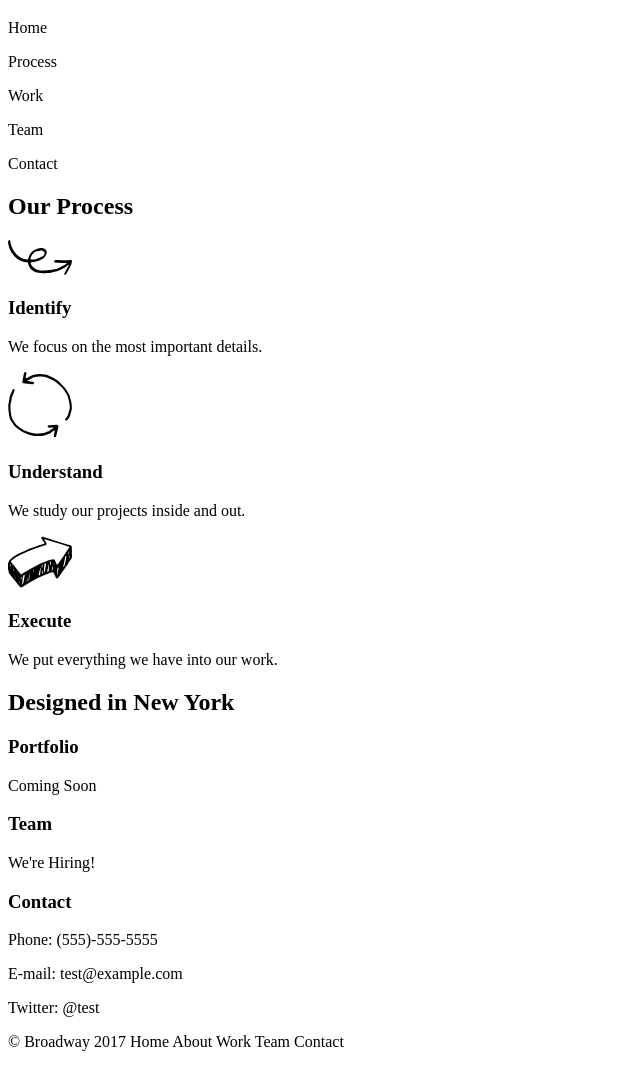
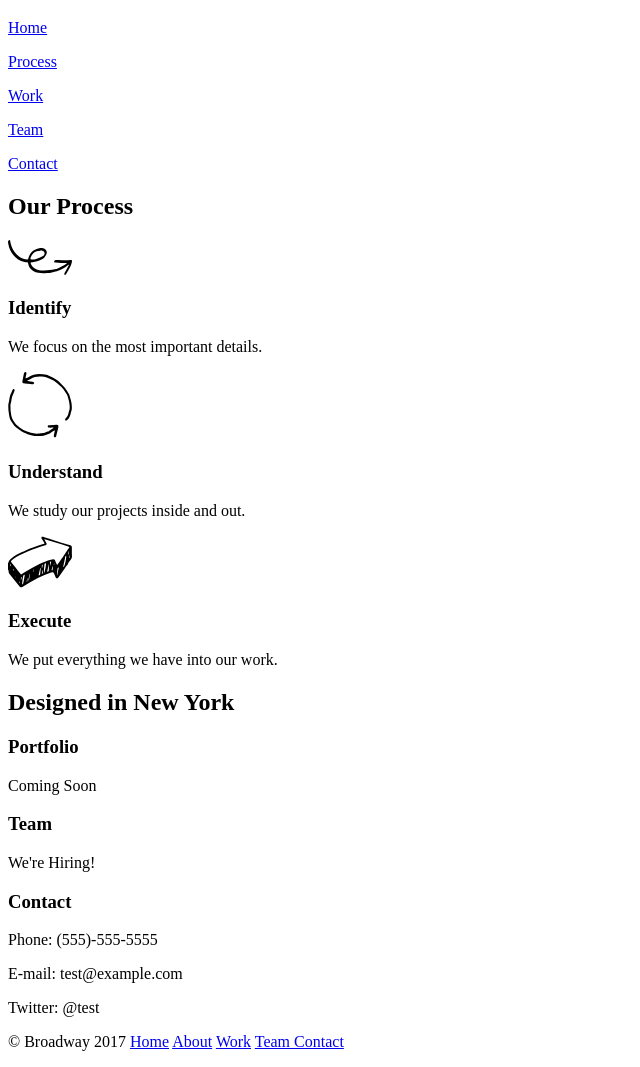
Before and after one commit to justlovgn23/broadwaydesign, a plain HTML site: page index.html in a window 1280 px wide. Shown: the part 61-1128 px from the top of the page, without its empty margins (0-640 px from the left). Drawn offline with Linux system fonts and the light colour scheme.

Commit message:
Made nav links

```diff
--- a/index.html
+++ b/index.html
@@ -8,19 +8,19 @@
       <div class="header">
         <h1> Broadway Design</h1>
             <p>
-                <a>Home</a>
+                <a href=".header">Home</a>
             </p>
             <p>
-                <a>Process</a>
+                <a href=".process">Process</a>
             </p>
             <p>
-                <a>Work</a>
+                <a href="#work">Work</a>
             </p>
             <p>
-                <a>Team</a>
+                <a href="#team">Team</a>
             </p>
             <p>
-                <a>Contact</a>
+                <a href="#contact">Contact</a>
             </p>
         </div>
         <div class="process">
@@ -37,21 +37,22 @@
         </div>
         <div class="about">
             <h2>Designed in New York</h2>
-                <h3>Portfolio</h3>
+                <h3 id="work">Portfolio</h3>
                     <p>Coming Soon</p>
-                <h3>Team</h3>
+                <h3 id="team">Team</h3>
                     <p>We're Hiring!</p>
-                <h3>Contact</h3>
+                <h3 id="contact">Contact</h3>
                     <p>Phone: (555)-555-5555</p>
                     <p>E-mail: test@example.com</p>
                     <p>Twitter: @test</p>
         </div>
         <div class="footer">
             <p><span>&copy; Broadway 2017</span>
-                <a>Home</a>
-                <a>About</a>
-                <a>Work</a>
-                <a>Team Contact</a>
+                <a href=".header">Home</a>
+                <a href=".about">About</a>
+                <a href="#work">Work</a>
+                <a href="team">Team </a>
+                <a href="#contact">Contact</a>
             </p>
         </div>
 
```
